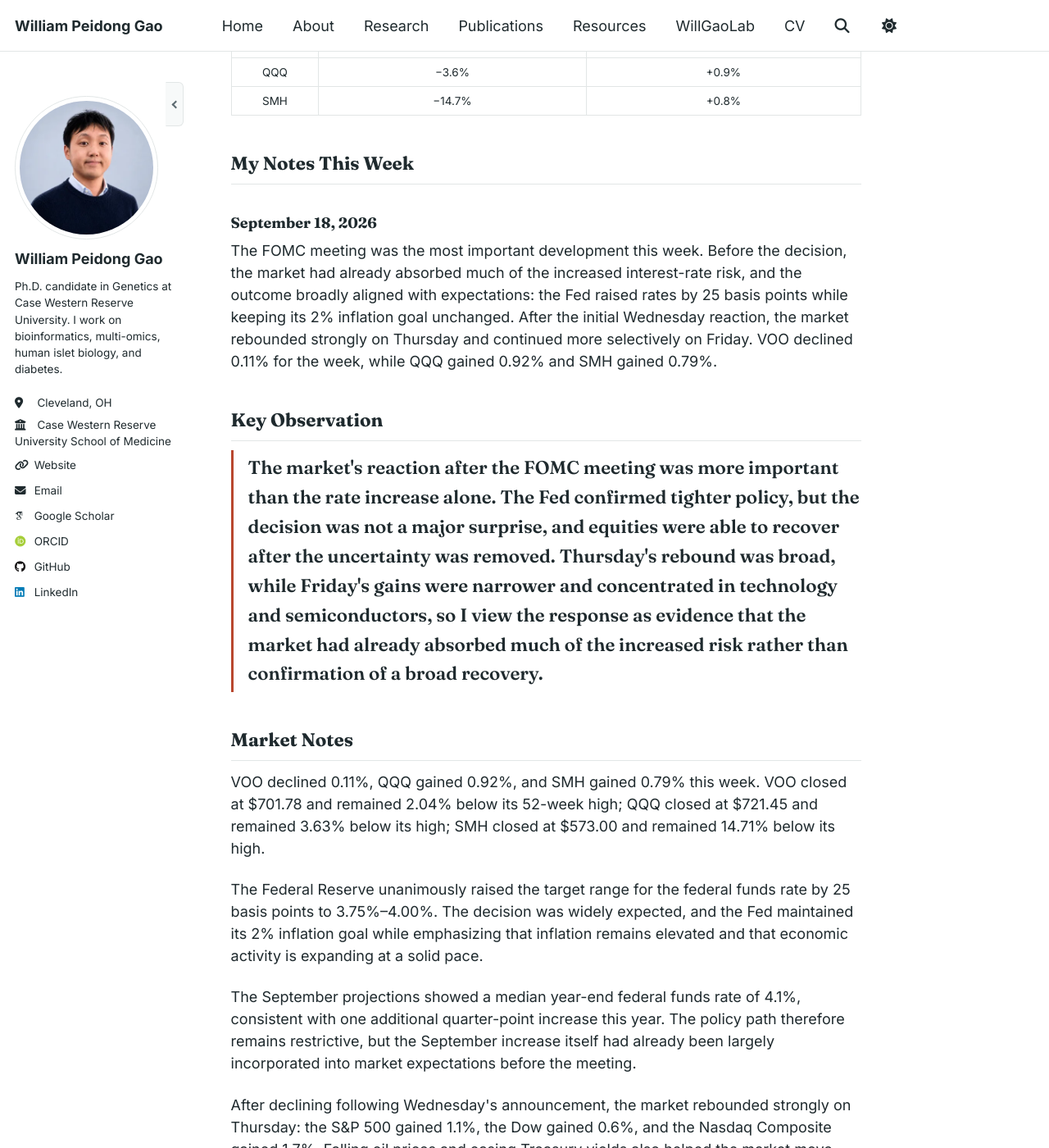
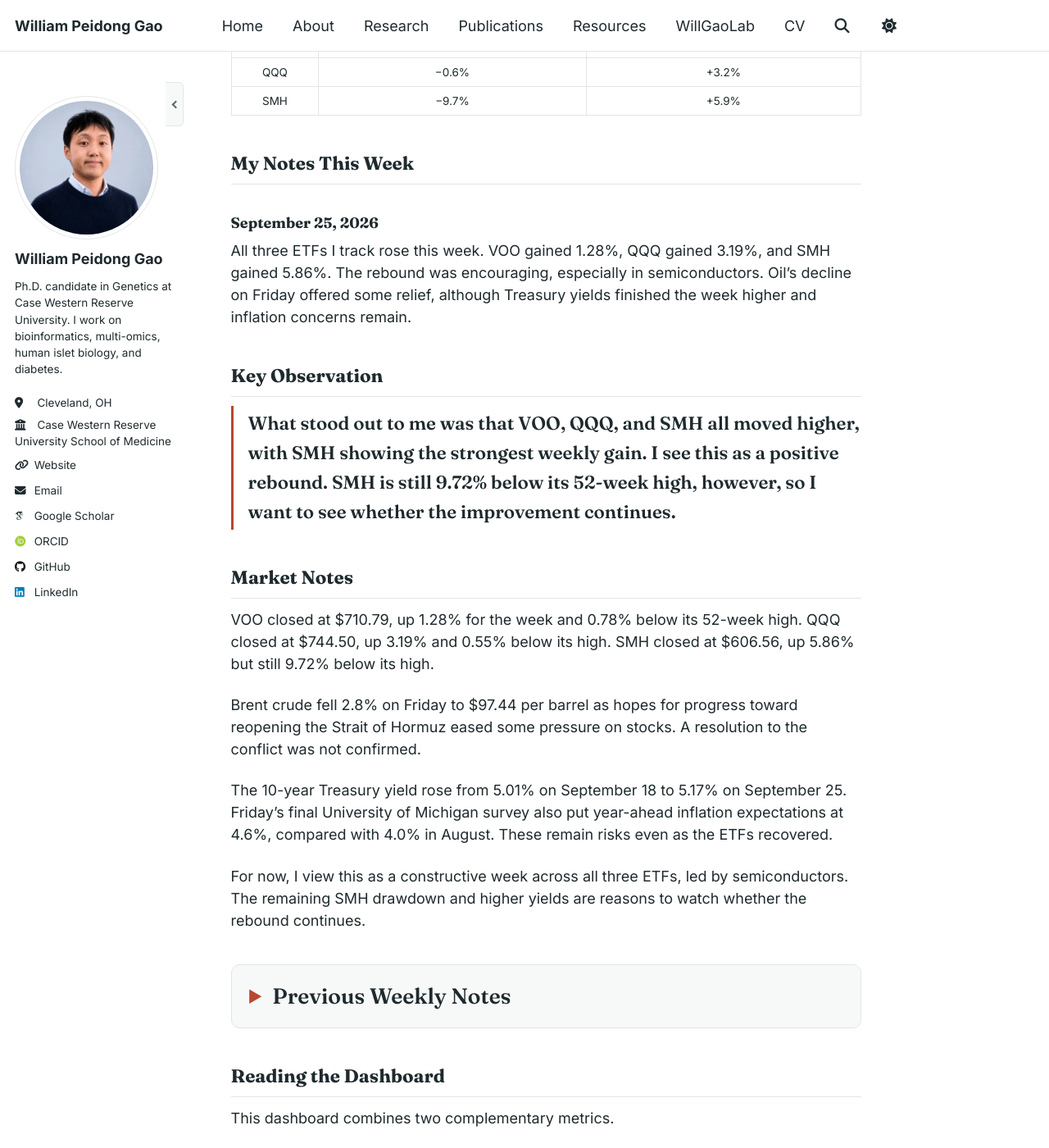
Before and after one commit to PeidongGao/WilliamGaoWeb, a Jekyll site: the page built from _pages/follow-the-market-with-will.md, in a window 1280 px wide and 1400 px high, scrolled down 1302 px. Shown: the whole window at 82% size. Built offline with Jekyll 4.4.1, drawn with Linux system fonts in a browser that asks for light colours; some web fonts are replaced; some of the changed text lies outside the part shown.

Commit message:
Publish September 25 weekly market review

```diff
--- a/_data/weekly_market_commentary.yml
+++ b/_data/weekly_market_commentary.yml
@@ -1,3 +1,12 @@
+- date: "2026-09-25"
+  summary: "All three ETFs I track rose this week. VOO gained 1.28%, QQQ gained 3.19%, and SMH gained 5.86%. The rebound was encouraging, especially in semiconductors. Oil’s decline on Friday offered some relief, although Treasury yields finished the week higher and inflation concerns remain."
+  key_observation: "What stood out to me was that VOO, QQQ, and SMH all moved higher, with SMH showing the strongest weekly gain. I see this as a positive rebound. SMH is still 9.72% below its 52-week high, however, so I want to see whether the improvement continues."
+  market_notes:
+    - "VOO closed at $710.79, up 1.28% for the week and 0.78% below its 52-week high. QQQ closed at $744.50, up 3.19% and 0.55% below its high. SMH closed at $606.56, up 5.86% but still 9.72% below its high."
+    - "Brent crude fell 2.8% on Friday to $97.44 per barrel as hopes for progress toward reopening the Strait of Hormuz eased some pressure on stocks. A resolution to the conflict was not confirmed."
+    - "The 10-year Treasury yield rose from 5.01% on September 18 to 5.17% on September 25. Friday’s final University of Michigan survey also put year-ahead inflation expectations at 4.6%, compared with 4.0% in August. These remain risks even as the ETFs recovered."
+    - "For now, I view this as a constructive week across all three ETFs, led by semiconductors. The remaining SMH drawdown and higher yields are reasons to watch whether the rebound continues."
+
 - date: "2026-09-18"
   summary: "The FOMC meeting was the most important development this week. Before the decision, the market had already absorbed much of the increased interest-rate risk, and the outcome broadly aligned with expectations: the Fed raised rates by 25 basis points while keeping its 2% inflation goal unchanged. After the initial Wednesday reaction, the market rebounded strongly on Thursday and continued more selectively on Friday. VOO declined 0.11% for the week, while QQQ gained 0.92% and SMH gained 0.79%."
   key_observation: "The market's reaction after the FOMC meeting was more important than the rate increase alone. The Fed confirmed tighter policy, but the decision was not a major surprise, and equities were able to recover after the uncertainty was removed. Thursday's rebound was broad, while Friday's gains were narrower and concentrated in technology and semiconductors, so I view the response as evidence that the market had already absorbed much of the increased risk rather than confirmation of a broad recovery."
--- a/assets/data/weekly-market-history.csv
+++ b/assets/data/weekly-market-history.csv
@@ -38,3 +38,6 @@
 2026-09-18,QQQ,-0.036332,0.009190
 2026-09-18,SMH,-0.147106,0.007862
 2026-09-18,VOO,-0.020394,-0.001110
+2026-09-25,QQQ,-0.005543,0.031950
+2026-09-25,SMH,-0.097153,0.058569
+2026-09-25,VOO,-0.007817,0.012839
```
Also changed, not shown: images/market/weekly-market-dashboard.png.
